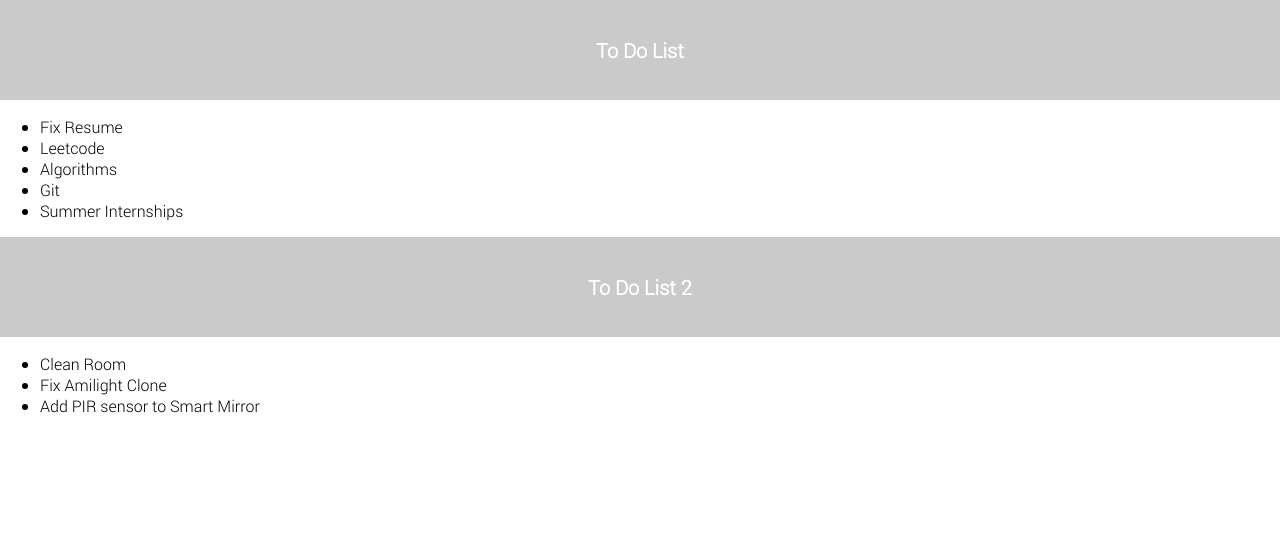
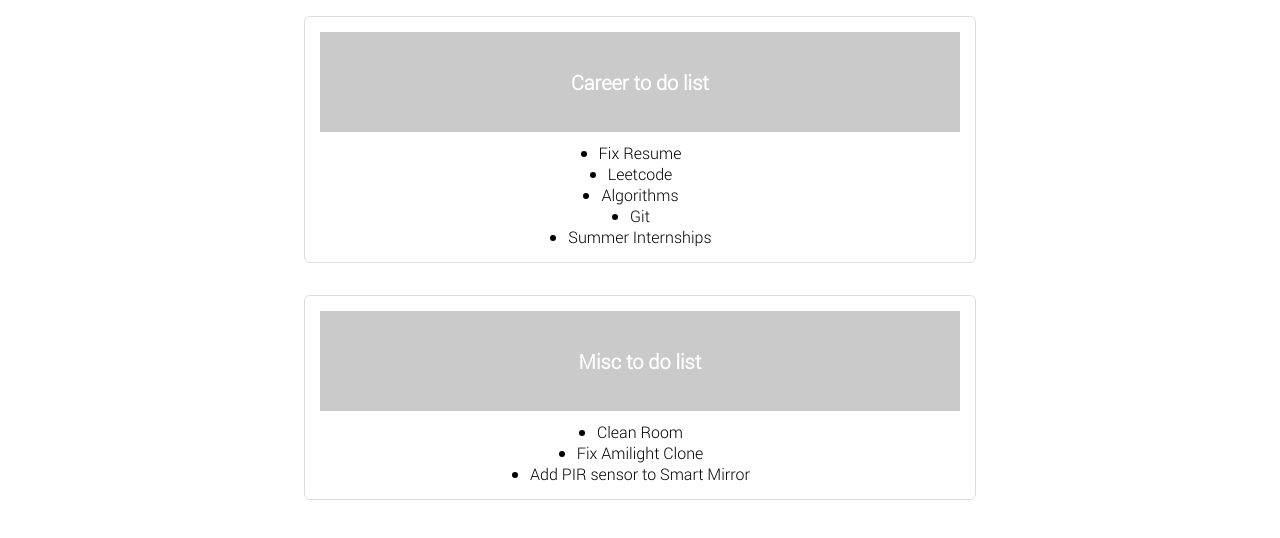
Before and after one commit to brian-singh/gitTest, a plain HTML site: page index.html in a window 1280 px wide. Drawn offline with Linux system fonts and the light colour scheme.

Commit message:
added todoContainer and meta tag

```diff
--- a/index.html
+++ b/index.html
@@ -2,11 +2,13 @@
 <html>
 <head>
 	<title>GitTest</title>
+    <meta name="viewport" content="width=device-width, initial-scale=1">
 	<link rel="stylesheet" type="text/css" href="style.css">
 </head>
 <body>
-	<h1 class="todoHeader">To Do List</h1>
-	<ul>
+	<div id="todoContainer">
+		<ul class="todoList">
+			<h1 class="todoHeader">Career to do list</h1>
 			<li>Fix Resume</li>
 			<li>Leetcode</li>
 			<li>Algorithms</li>
@@ -14,11 +16,12 @@
 			<li>Summer Internships</li>
 		</ul>
 
-	<h1 class="todoHeader">To Do List 2</h1>
-	<ul>
+		<ul class="todoList">
+			<h1 class="todoHeader">Misc to do list</h1>
 			<li>Clean Room</li>
 			<li>Fix Amilight Clone</li>
 			<li>Add PIR sensor to Smart Mirror</li>
 		</ul>
+	</div>
 </body>
 </html>
```
Also changed, not shown: 1 other file. Lines whose indentation alone changed are shown as unchanged.
